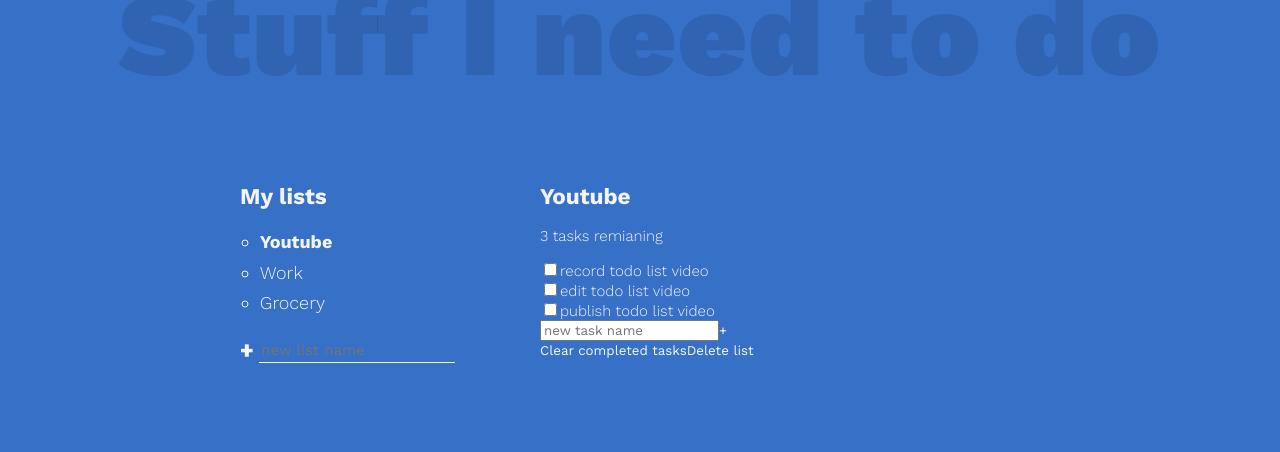
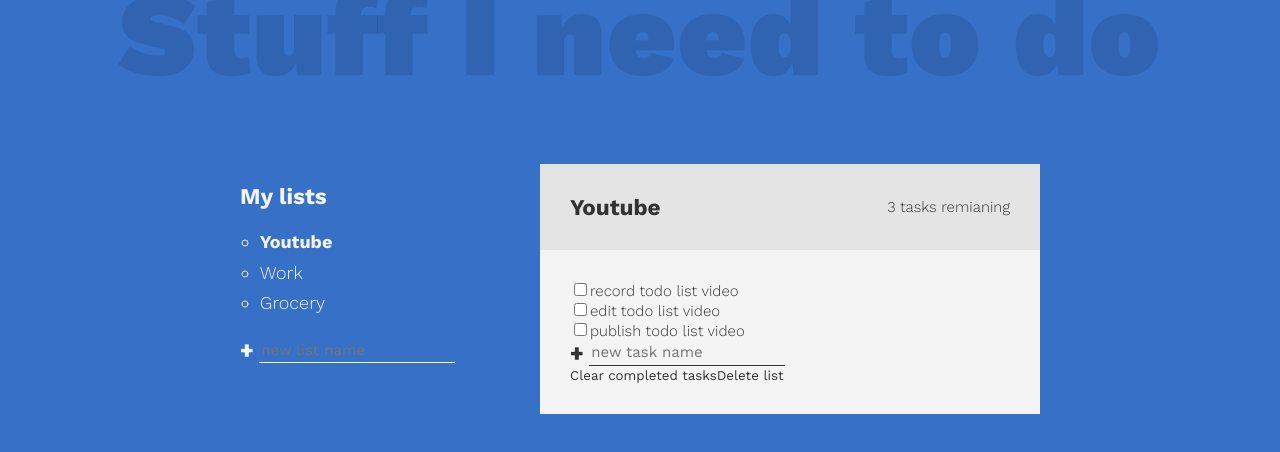
Before and after one commit to evaldosantos/better-todo-app, a Next.js app: page / in a window 1280 px wide. Shown: the top 452 px of the page. Built offline with nearby package versions, Linux system fonts and the light colour scheme.

Commit message:
add styles to todo list

```diff
--- a/pages/index.js
+++ b/pages/index.js
@@ -15,13 +15,13 @@ export default function Home() {
       <div className='all-tasks'>
         <h2 className="task-list-title">My lists</h2>
         <ul className='task-list'>
-          <li className='active-list'>Youtube</li>
-          <li>Work</li>
-          <li>Grocery</li>
+          <li className='list-name active-list'>Youtube</li>
+          <li className="list-name">Work</li>
+          <li className="list-name">Grocery</li>
         </ul>
 
         <form action="">
-          <input type="text" className='new-list' name="" id="" placeholder="new list name" aria-label="new list name" />
+          <input type="text" className='new new-list' name="" id="" placeholder="new list name" aria-label="new list name" />
           <button className="btn btn-list" aria-label="create new list">+</button>
         </form>
       </div>
@@ -55,17 +55,19 @@ export default function Home() {
 
           <div className="new-task-creator">
             <form action="">
-              <input type="text" name="" id="" className="new-task" placeholder="new task name" aria-label="new task name" />
+              <input type="text" name="" id="" className="new new-task" placeholder="new task name" aria-label="new task name" />
               <button className="btn btn-task" aria-label="create new task">+</button>
             </form>
+          </div>
+
+          <div className="delete-stuff">
+            <button className="btn delete">Clear completed tasks</button>
+            <button className="btn delete">Delete list</button>
           </div>
         </div>
 
 
-        <div className="delete-stuff">
-          <button className="btn delete">Clear completed tasks</button>
-          <button className="btn delete">Delete list</button>
-        </div>
+
       </div>
 
     </div>
--- a/styles/Home.scss
+++ b/styles/Home.scss
@@ -27,8 +27,12 @@
   padding-left: 1.1em;
 }
 
-form {
-  display: flex;
+.list-name {
+  cursor: pointer;
+}
+
+.list-name:hover {
+  opacity: 0.7;
 }
 
 .btn {
@@ -39,7 +43,10 @@ form {
   color: inherit;
 }
 
-.new-list {
+form {
+  display: flex;
+
+  input.new {
     background: transparent;
     border: 0;
     color: inherit;
@@ -51,23 +58,24 @@ form {
     order: 2;
   }
 
-.new-list:focus {
+  input.new:focus {
     border-bottom-width: 3px;
   }
 
-.new-list:focus::placeholder {
+  input.new:focus::placeholder {
     color: black;
     opacity: 0.2;
   }
 
-.btn-list {
+  button.btn {
     font-size: 1.5rem;
     font-weight: 900;
     margin-right: 0.25em;
   }
 
-.btn-list:hover {
+  button.btn:hover {
     opacity: 0.7;
+  }
 }
 
 .active-list {
@@ -75,5 +83,30 @@ form {
 }
 
 .todo-list {
+  --spacer: 2rem;
+
   grid-area: active;
+  background-color: var(--clr-light);
+  color:  var(--clr-dark);
 }
+
+.todo-header {
+  padding: var(--spacer);
+  background: #e4e4e4;
+  display: flex;
+  align-items: center;
+  justify-content: space-between;
+}
+
+.list-title {
+  margin: 0;
+  margin-right: 0 1em 0 0;
+}
+
+.task-count {
+  margin: 0;
+}
+
+.todo-body {
+  padding: var(--spacer);
+}
```
Lines whose indentation alone changed are shown as unchanged.
